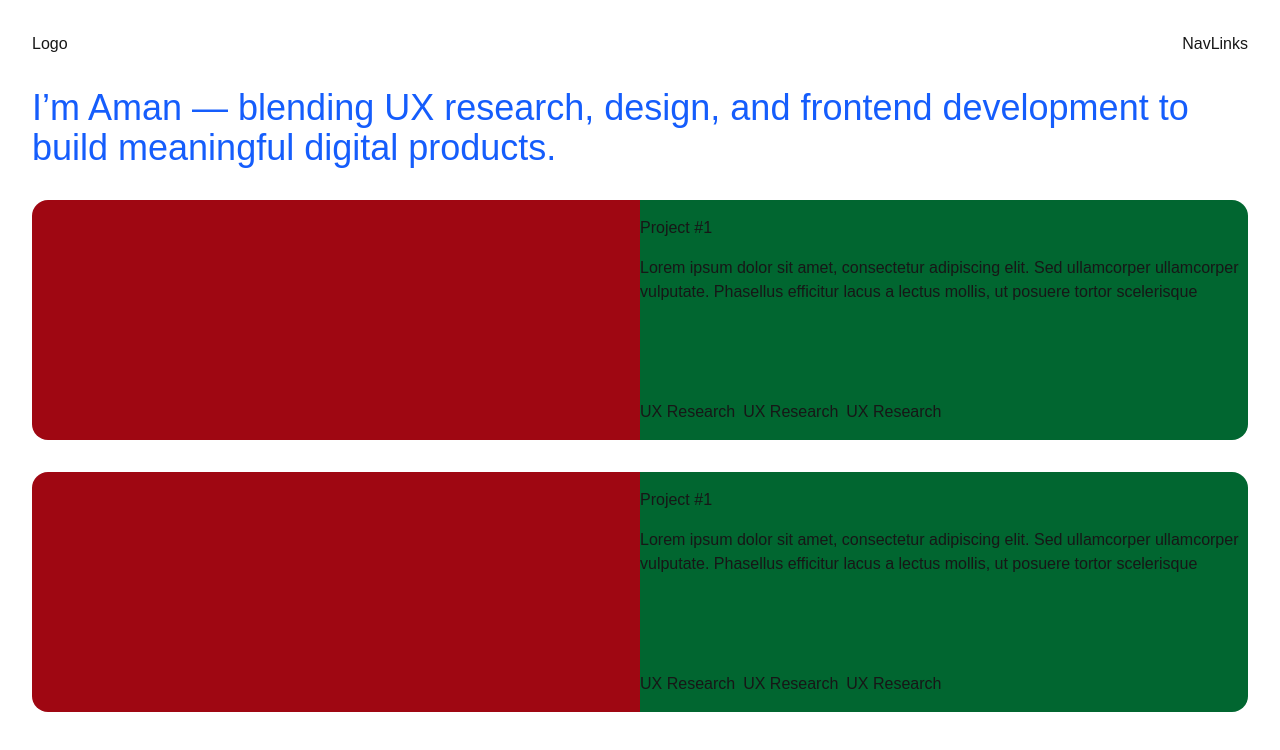
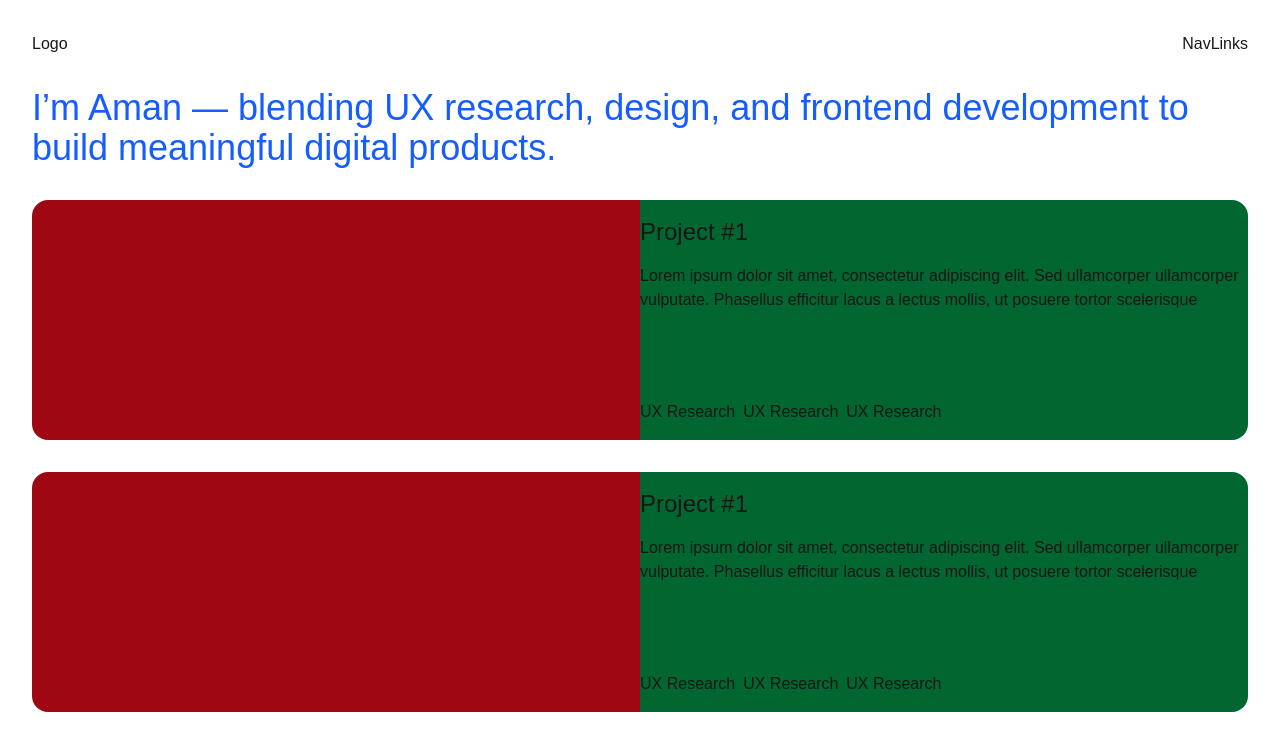
Before and after one commit to 11amanraj/portfolio-april-2025, a Next.js app: page / in a window 1280 px wide. Shown: the top 750 px of the page. Built offline with nearby package versions, Linux system fonts and the light colour scheme.

Commit message:
minor changes

```diff
--- a/app/Components/Project/ProjectCards.tsx
+++ b/app/Components/Project/ProjectCards.tsx
@@ -6,7 +6,7 @@ const ProjectCards: React.FC<{title: string, description: string}> = ({title, de
         <div className="bg-red-800 flex-1"></div>
         <div className="bg-green-800 flex-1 flex flex-col justify-between">
             <div className='pt-4 flex flex-col gap-4'>
-                <h3>{title}</h3>
+                <h3 className='text-2xl'>{title}</h3>
                 <p>{description}</p>
             </div>
             <ul className='pb-4 flex gap-2'>
```
